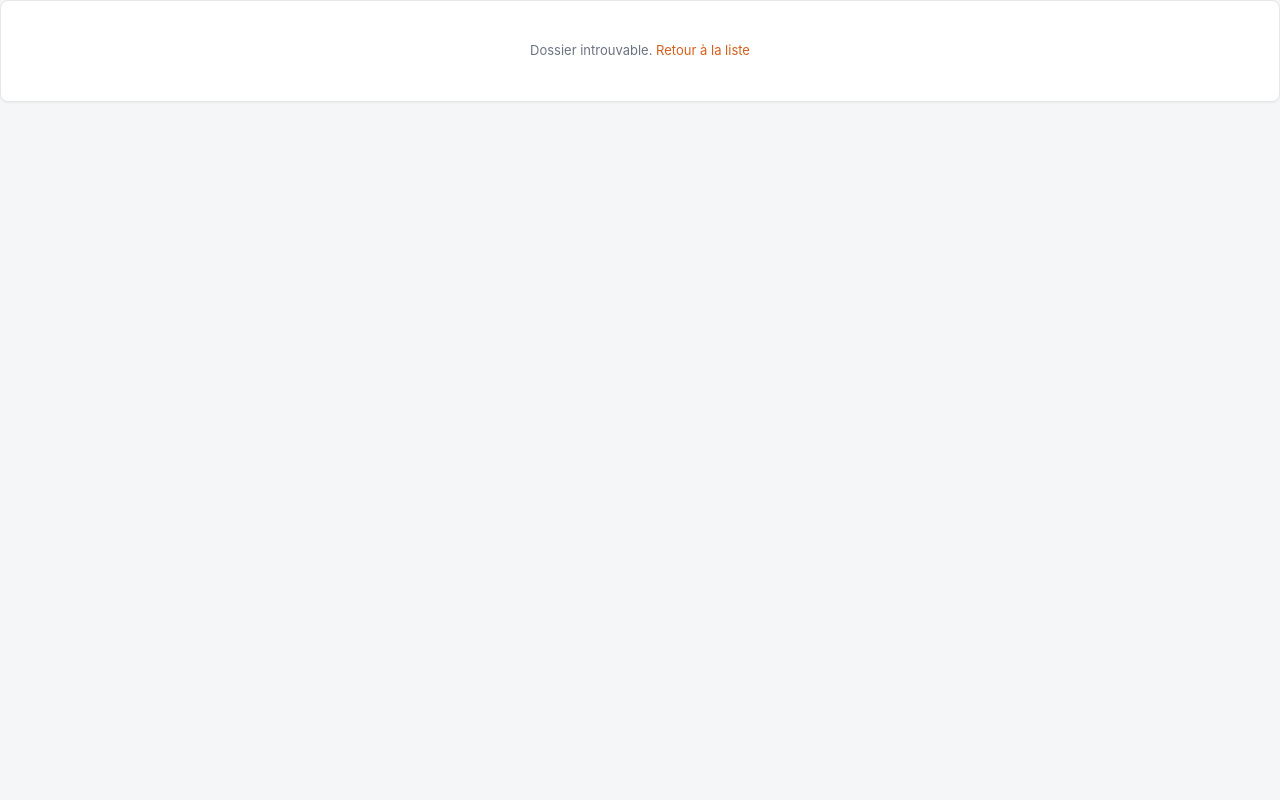
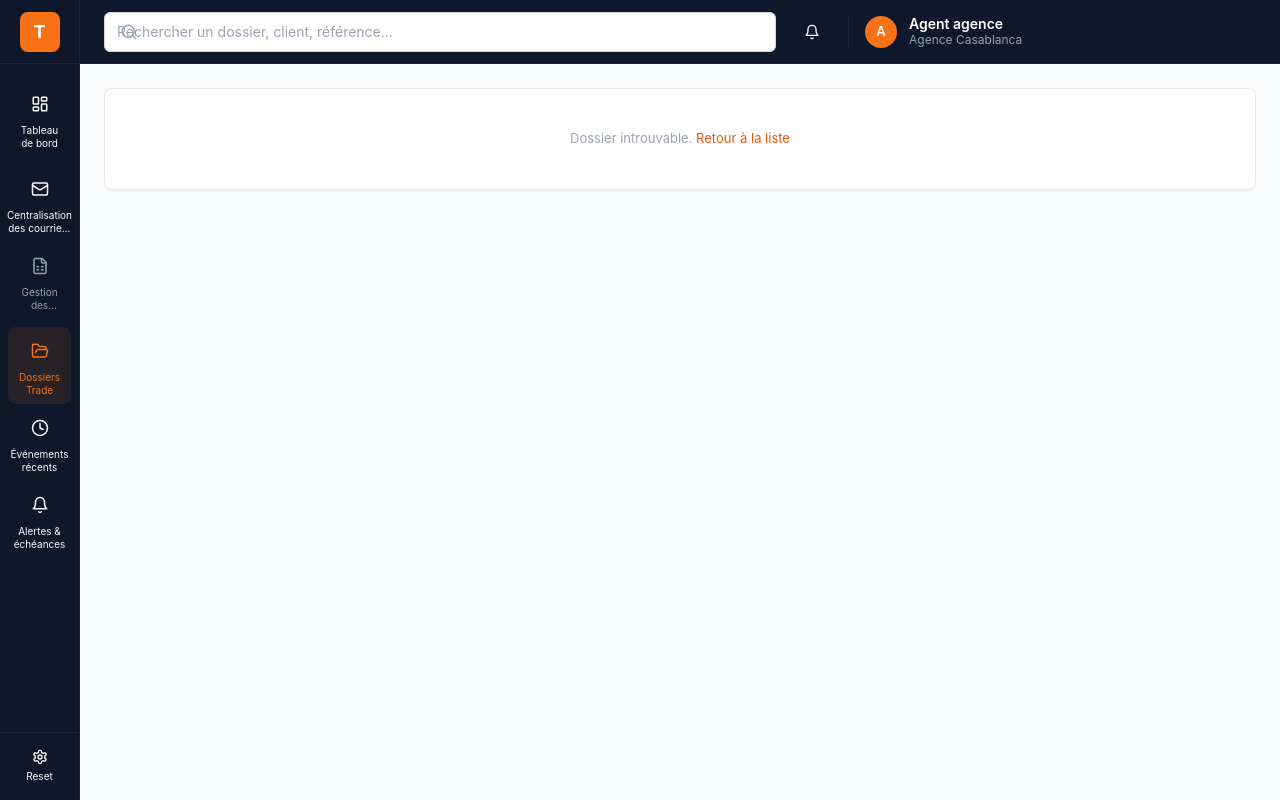
Before and after one commit to ISSAMAWB/TRADE_FRONT_AGENCE, a Next.js app: page /consultation/dossiers/ELC-2026-00041 in a window 1280 px wide. Built offline with nearby package versions, Linux system fonts and the light colour scheme.

Commit message:
fix(ui): ajout du Shell sur la page de detail des dossiers

```diff
--- a/src/app/consultation/dossiers/[id]/page.tsx
+++ b/src/app/consultation/dossiers/[id]/page.tsx
@@ -5,6 +5,7 @@ import Link from "next/link";
 import DetailDossier from "@/components/consultation/DetailDossier";
 import dossiersDetail from "@/mocks/dossiersDetail.json";
 import type { DossierTrade } from "@/domain/consultation-detail";
+import Shell from "@/components/Shell";
 
 export default function ConsultationDossierDetailPage() {
   const params = useParams<{ id: string }>();
@@ -14,11 +15,17 @@ export default function ConsultationDossierDetailPage() {
 
   if (!dossier) {
     return (
-      <div className="card p-10 text-center text-ink-500">
-        Dossier introuvable. <Link href="/consultation/dossiers" className="text-brand-600">Retour à la liste</Link>
-      </div>
+      <Shell>
+        <div className="card p-10 text-center text-gray-400">
+          Dossier introuvable. <Link href="/consultation/dossiers" className="text-orange-600">Retour à la liste</Link>
+        </div>
+      </Shell>
     );
   }
 
-  return <DetailDossier dossier={dossier} />;
+  return (
+    <Shell>
+      <DetailDossier dossier={dossier} />
+    </Shell>
+  );
 }
```
